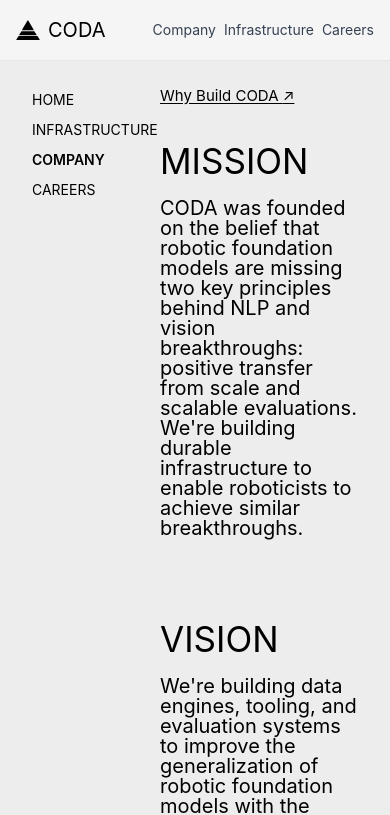
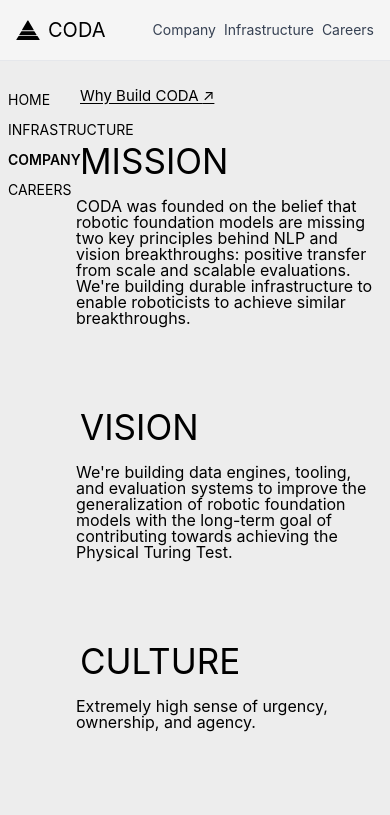
Before and after one commit to coda-robotics/coda-website, a Next.js app: page /company in a window 390 px wide. Shown: the top 815 px of the page. Built offline with nearby package versions, Linux system fonts and the light colour scheme; no server answers.

Commit message:
mobile home page v2

```diff
--- a/components/InfraSideNav.tsx
+++ b/components/InfraSideNav.tsx
@@ -13,7 +13,7 @@
   const path_name = usePathname();
 
   return (
-    <nav className="side-nav">
+    <nav className="side-nav pl-2 sm:pl-4">
       <ul>
         {nav_items
           .filter(item => !item.hidden)
--- a/components/side_nav.tsx
+++ b/components/side_nav.tsx
@@ -15,7 +15,7 @@
   const path_name = usePathname();
 
   return (
-    <nav className="fixed left-8 pt-8">
+    <nav className="fixed left-2 sm:left-8 pt-8">
       <ul className="space-y-4">
         {nav_items
           .filter(item => !item.hidden)
--- a/src/app/company/page.tsx
+++ b/src/app/company/page.tsx
@@ -59,16 +59,16 @@
         <div className="flex min-h-screen">
             <SideNav />
 
-            <main className="flex-1 pl-32">
-                <div className="max-w-7xl mx-auto px-4 sm:px-6 lg:px-8">
-                    <div className="relative px-4 sm:px-6 md:px-8 lg:px-50">
+            <main className="flex-1 pl-16 sm:pl-32">
+                <div className="max-w-7xl mx-auto px-3 sm:px-6 lg:px-8">
+                    <div className="relative px-0 sm:px-6 md:px-8 lg:px-50">
                         {/* Mission Section */}
                         <div className="mb-16">
-                            <p className="text-[15px] mt-6">
+                            <p className="text-[15px] mt-6 ml-1 sm:ml-0">
                                 <Link href="/why-coda" className="underline underline-offset-2">Why Build CODA <span>↗</span></Link>
                             </p>
-                            <h1 className="text-[calc(2.5rem)] pt-4 leading-[1.2] my-4 w-full transition-all duration-300 ease-in-out">MISSION</h1>
-                            <h2 className="coda-font text-[20px] mb-8 mt-8" style={{ maxWidth: '1200px', margin: '0 auto' }}>CODA was founded on the belief that robotic foundation models are missing two key principles behind NLP and vision breakthroughs: positive transfer from scale and scalable evaluations. We're building durable infrastructure to enable roboticists to achieve similar breakthroughs.</h2>
+                            <h1 className="text-[calc(2.2rem)] sm:text-[calc(2.5rem)] pt-4 leading-[1.2] my-4 w-full transition-all duration-300 ease-in-out ml-1 sm:ml-0">MISSION</h1>
+                            <h2 className="coda-font text-[16px] sm:text-[20px] mb-8 mt-8 ml-1 sm:ml-0" style={{ maxWidth: '1200px', margin: '0 auto 0 0' }}>CODA was founded on the belief that robotic foundation models are missing two key principles behind NLP and vision breakthroughs: positive transfer from scale and scalable evaluations. We're building durable infrastructure to enable roboticists to achieve similar breakthroughs.</h2>
                             <div
                                 style={{
                                 fontFamily: 'Inter, sans-serif',
@@ -89,8 +89,8 @@
 
                         {/* Vision Section */}
                         <div className="mb-16">
-                            <h1 className="text-[calc(2.5rem)] pt-4 leading-[1.2] my-4 w-full transition-all duration-300 ease-in-out">VISION</h1>
-                            <h2 className="coda-font text-[20px] mb-8 mt-8" style={{ maxWidth: '1200px', margin: '0 auto' }}> We're building data engines, tooling, and evaluation systems to improve the generalization of robotic foundation models with the long-term goal of contributing towards achieving the Physical Turing Test.</h2>
+                            <h1 className="text-[calc(2.2rem)] sm:text-[calc(2.5rem)] pt-4 leading-[1.2] my-4 w-full transition-all duration-300 ease-in-out ml-1 sm:ml-0">VISION</h1>
+                            <h2 className="coda-font text-[16px] sm:text-[20px] mb-8 mt-8 ml-1 sm:ml-0" style={{ maxWidth: '1200px', margin: '0 auto 0 0' }}> We're building data engines, tooling, and evaluation systems to improve the generalization of robotic foundation models with the long-term goal of contributing towards achieving the Physical Turing Test.</h2>
                             <div
                                 style={{
                                 fontFamily: 'Inter, sans-serif',
@@ -111,8 +111,8 @@
 
                         {/* Culture Section */}
                         <div className="mb-16">
-                            <h1 className="text-[calc(2.5rem)] pt-4 leading-[1.2] my-4 w-full transition-all duration-300 ease-in-out">CULTURE</h1>
-                            <h2 className="coda-font text-[20px] mb-8 mt-8" style={{ maxWidth: '1200px', margin: '0 auto' }}>Extremely high sense of urgency, ownership, and agency.</h2>
+                            <h1 className="text-[calc(2.2rem)] sm:text-[calc(2.5rem)] pt-4 leading-[1.2] my-4 w-full transition-all duration-300 ease-in-out ml-1 sm:ml-0">CULTURE</h1>
+                            <h2 className="coda-font text-[16px] sm:text-[20px] mb-8 mt-8 ml-1 sm:ml-0" style={{ maxWidth: '1200px', margin: '0 auto 0 0' }}>Extremely high sense of urgency, ownership, and agency.</h2>
                             <div
                                 style={{
                                 fontFamily: 'Inter, sans-serif',
@@ -132,8 +132,8 @@
                         </div>
 
                         {/* Core Values Section */}
-                        <div className="mb-20">
-                            <h1 className="text-[calc(2.5rem)] pt-4 leading-[1.2] my-4 w-full transition-all duration-300 ease-in-out">CORE VALUES</h1>
+                        <div className="mb-20 ml-1 sm:ml-0">
+                            <h1 className="text-[calc(2.2rem)] sm:text-[calc(2.5rem)] pt-4 leading-[1.2] my-4 w-full transition-all duration-300 ease-in-out">CORE VALUES</h1>
 
                             <div className="border-t border-b border-gray-200 py-8 mb-4 cursor-pointer"
                                 style={{ maxWidth: '800px' }}
```
